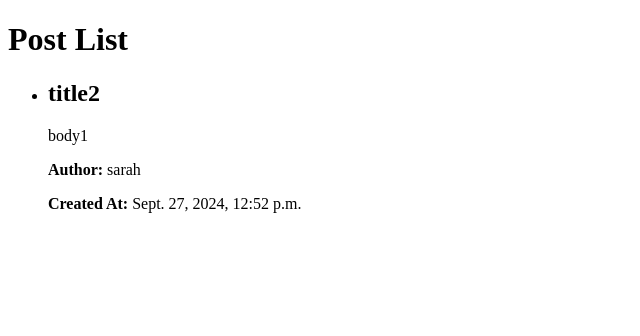
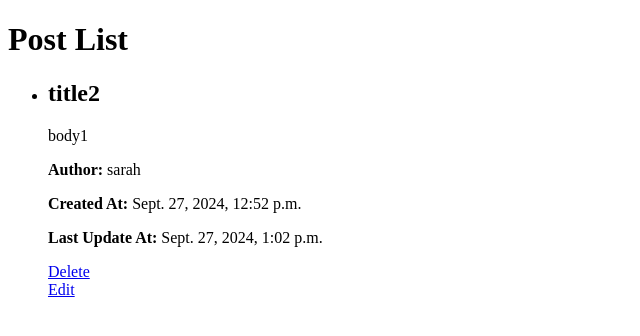
Before and after one commit to Mohamad-Jamal-J/write-and-shine-gsg-mrdt, a Django app: page /posts/ in a window 1280 px wide. Shown: the top 336 px of the page, without its empty margins (0-640 px from the left). Run offline with Django 5.2, Linux system fonts and the light colour scheme; data comes from the database, SQL or seed files in the repository; both versions use the stored data as it was after the commit.

Commit message:
Create apis to edit and delete the post using simple html testing page

```diff
--- a/posts/urls.py
+++ b/posts/urls.py
@@ -6,4 +6,5 @@ urlpatterns = [
     # path('posts/', views.index, name='posts_index'),
     path('posts/create/', views.create_post, name='create_post'),
     path('posts/', views.get_all_posts, name='get_all_posts'),
+    path('post/<int:post_id>/', views.delete_edit_post, name='delete_edit_post'),
 ]
--- a/posts/views.py
+++ b/posts/views.py
@@ -4,6 +4,8 @@ from rest_framework.response import Response
 from rest_framework.decorators import api_view
 from posts.models import Post, Post_Tag, Tag
 from posts.serializers import PostSerializer
+from django.utils import timezone
+
 
 # Create your views here.
 def index(request):
@@ -42,5 +44,37 @@ def create_post(request):
 
 @api_view(['GET'])
 def get_all_posts(request):
-    posts = Post.objects.all()  # Fetch all posts from the database
+    posts = Post.objects.all()
     return render(request, 'posts.html', {'posts': posts})  # Pass posts to the template
+
+
+@api_view(['DELETE', 'POST', 'GET'])
+def delete_edit_post(request, post_id):
+    if request.user.is_authenticated:
+        post = get_object_or_404(Post, pk=post_id)
+
+        # Check if the authenticated user is the author of the post
+        if post.author != request.user:
+            return Response({"message": "You do not have permission to edit or delete this post."}, status=403)
+
+        if request.method == 'GET':
+            # Handle the edit action
+            if 'edit' in request.GET:
+                return render(request, 'post_edit.html', {'post': post})
+            else:
+                return render(request, 'posts.html', {'post': post})
+
+        elif request.method == 'POST':
+            post_fields = ['title', 'body']
+            for field in post_fields:
+                if field in request.POST and request.POST[field] != '':
+                    setattr(post, field, request.POST[field])
+            post.updated_at = timezone.now()
+            post.save()
+            return redirect('get_all_posts')  # Redirect to the list of posts after editing
+
+        elif request.method == 'DELETE':
+            post.delete()
+            return redirect('get_all_posts')  # Redirect to the list of posts after deleting
+
+    return HttpResponse("You should be logged in to delete/edit a post", status=403)
--- a/templates/posts.html
+++ b/templates/posts.html
@@ -16,6 +16,15 @@
                     <p>{{ post.body }}</p>
                     <p><strong>Author:</strong> {{ post.author.name }}</p>
                     <p><strong>Created At:</strong> {{ post.created_at }}</p>
+                    <p><strong>Last Update At:</strong> {{ post.updated_at }}</p>
+
+                    <a href="{% url 'delete_edit_post' post.id %}?action=delete">
+                        Delete
+                    </a>
+                    <br>
+                    <a href="{% url 'delete_edit_post' post.id %}?edit=true">
+                        Edit
+                    </a>
                 </li>
             {% endfor %}
         </ul>
```
Also changed, not shown: templates/post_edit.html (added, +26 -0 lines), db.sqlite3.
